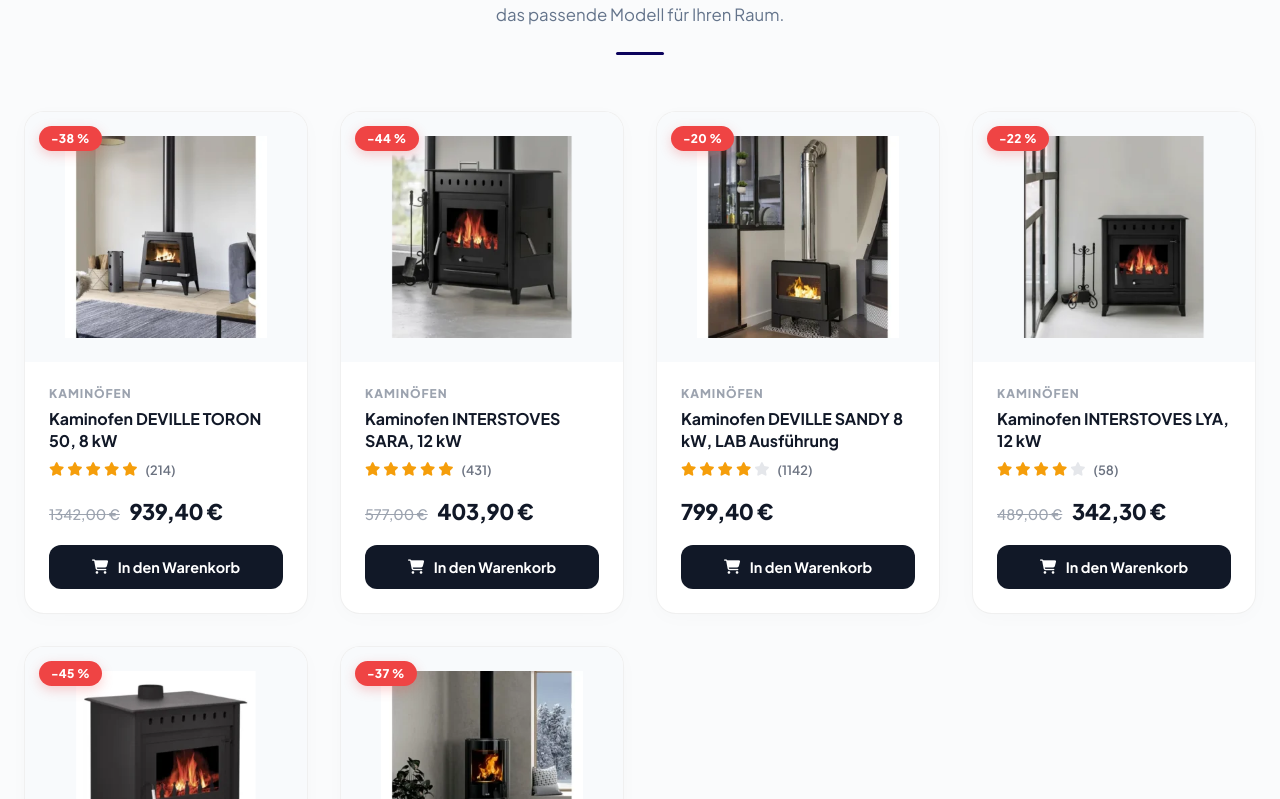
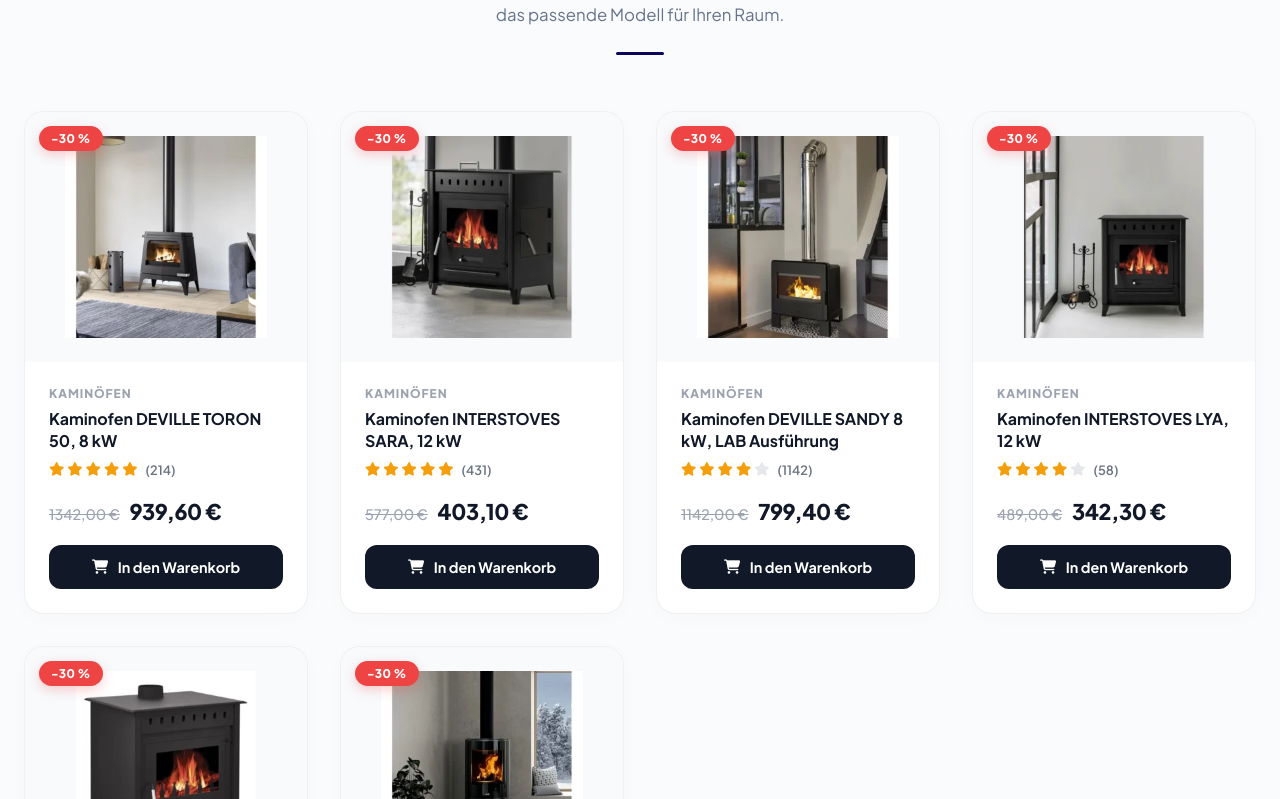
Before and after one commit to ftbson/Holzvanta, a Next.js app: page / in a window 1280 px wide. Shown: the part 3201-4000 px from the top of the page. Built offline with nearby package versions, Linux system fonts and the light colour scheme; no server answers.

Commit message:
feat: amélioration de l'interface et des fonctionnalités

```diff
--- a/src/components/Poele.tsx
+++ b/src/components/Poele.tsx
@@ -3,87 +3,11 @@
 import Image from "next/image";
 import Link from "next/link";
 import { useCart } from "@/context/CartContext";
-import { slugifyProductTitle } from "@/data/products";
+import { productsData, slugifyProductTitle } from "@/data/products";
 
-interface Product {
-  id: string;
-  discount?: string;
-  category: string;
-  title: string;
-  rating: number;
-  reviewsCount: number;
-  oldPrice?: number;
-  price: number;
-  image: string;
-}
-
-const products: Product[] = [
-  {
-    id: "poele-toron-50",
-    discount: "-38 %",
-    category: "Kaminöfen",
-    title: "Kaminofen DEVILLE TORON 50, 8 kW",
-    rating: 5,
-    reviewsCount: 214,
-    oldPrice: 1342.00,
-    price: 939.40,
-    image: "/img/prod/poele-bois-deville-toron-50-8-1-2-300x300.webp",
-  },
-  {
-    id: "poele-sara-12",
-    discount: "-44 %",
-    category: "Kaminöfen",
-    title: "Kaminofen INTERSTOVES SARA, 12 kW",
-    rating: 5,
-    reviewsCount: 431,
-    oldPrice: 577.00,
-    price: 403.90,
-    image: "/img/prod/poele-bois-interstoves-sara-12-300x300.webp",
-  },
-  {
-    id: "poele-sandy-8",
-    discount: "-20 %",
-    category: "Kaminöfen",
-    title: "Kaminofen DEVILLE SANDY 8 kW, LAB Ausführung",
-    rating: 4.5,
-    reviewsCount: 1142,
-    price: 799.40,
-    image: "/img/prod/poele-bois-deville-sandy-8-300x300.webp",
-  },
-  {
-    id: "poele-lya-12",
-    discount: "-22 %",
-    category: "Kaminöfen",
-    title: "Kaminofen INTERSTOVES LYA, 12 kW",
-    rating: 4,
-    reviewsCount: 58,
-    oldPrice: 489.00,
-    price: 342.30,
-    image: "/img/prod/poele-bois-interstoves-lya-12-300x300.webp",
-  },
-  {
-    id: "poele-alessia-14",
-    discount: "-45 %",
-    category: "Kaminöfen",
-    title: "Kaminofen INTERSTOVES ALESSIA, 14 kW",
-    rating: 4,
-    reviewsCount: 58,
-    oldPrice: 577.00,
-    price: 403.90,
-    image: "/img/prod/poele-bois-interstoves-alessia-14-2-300x300.webp",
-  },
-  {
-    id: "poele-eguzki-6",
-    discount: "-37 %",
-    category: "Kaminöfen",
-    title: "Raumluftunabhängiger Kaminofen DEVILLE EGUZKI, 6 kW",
-    rating: 4,
-    reviewsCount: 58,
-    oldPrice: 2600.00,
-    price: 1820.00,
-    image: "/img/prod/poele-bois-deville-eguzki-6-300x300.webp",
-  },
-];
+const products = productsData.filter(
+  (product) => product.category === "Kaminöfen",
+);
 
 export default function Poele() {
   const { addToCart } = useCart();
@@ -140,7 +64,7 @@
                       <i
                         key={i}
                         className={`fa-solid fa-star ${
-                          i < Math.floor(product.rating) ? "active" : ""
+                          i < Math.floor(product.rating || 0) ? "active" : ""
                         }`}
                       ></i>
                     ))}
```
Lines whose indentation alone changed are shown as unchanged.
